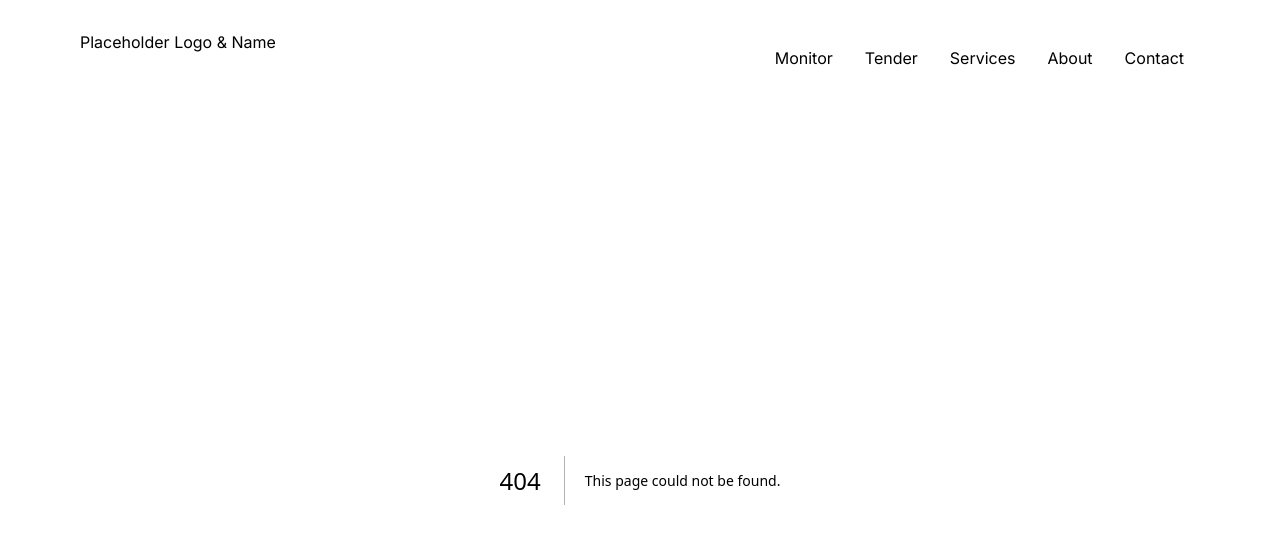
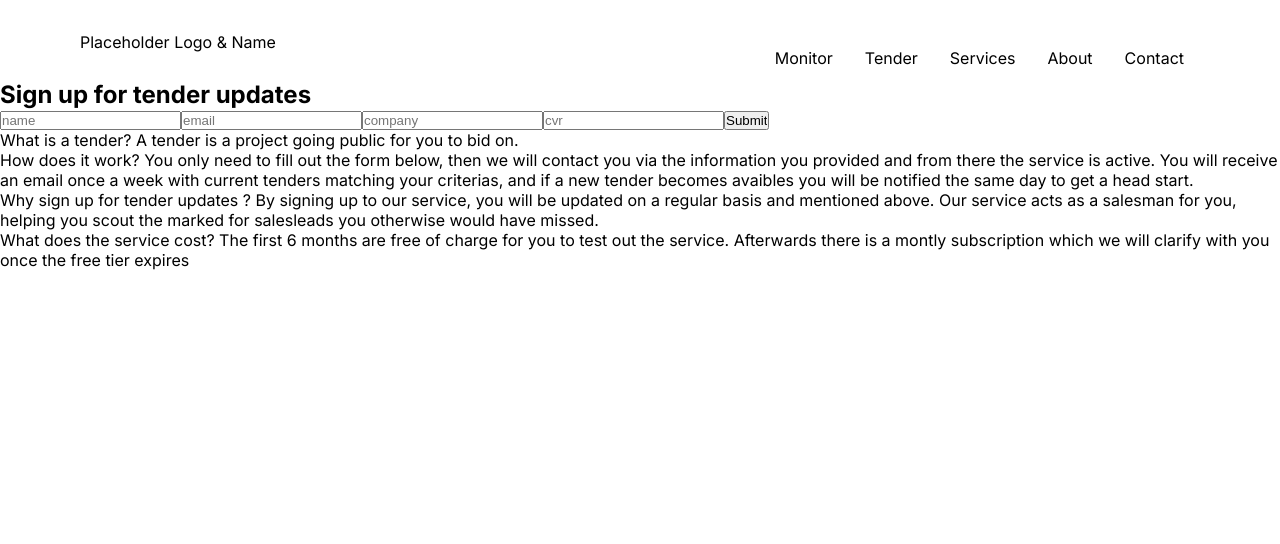
Before and after one commit to BroeDaniel/TenderTask, a Next.js app: page /monitor in a window 1280 px wide. Before the commit this address had no page. Shown: the top 544 px of the page. Built offline with nearby package versions, Linux system fonts and the light colour scheme.

Commit message:
adding react hook form and initial test of working on monitor page

```diff
--- a/package.json
+++ b/package.json
@@ -17,6 +17,7 @@
     "next": "13.4.12",
     "react": "18.2.0",
     "react-dom": "18.2.0",
+    "react-hook-form": "^7.45.2",
     "typescript": "5.1.6"
   }
 }
--- /dev/null
+++ b/src/app/monitor/page.tsx
@@ -0,0 +1,53 @@
+'use client';
+import React from 'react';
+import { useForm } from 'react-hook-form';
+
+export default function MonitorPage() {
+  const {
+    register,
+    handleSubmit,
+    formState: { errors },
+  } = useForm();
+
+  const onSubmit = (data: any) => console.log(data);
+
+  return (
+    <div>
+      <h2>Sign up for tender updates</h2>
+      <section>
+        <form onSubmit={handleSubmit(onSubmit)}>
+          <input placeholder='name' {...register('name', { required: true })} />
+          {errors.name && <span>The name is required</span>}
+          <input placeholder='email' {...register('email')} />
+          <input placeholder='company' {...register('company')} />
+          <input placeholder='cvr' {...register('cvr')} />
+          <input type='submit' />
+        </form>
+      </section>
+      <section>
+        <p>
+          What is a tender? A tender is a project going public for you to bid
+          on.
+        </p>
+        <p>
+          How does it work? You only need to fill out the form below, then we
+          will contact you via the information you provided and from there the
+          service is active. You will receive an email once a week with current
+          tenders matching your criterias, and if a new tender becomes avaibles
+          you will be notified the same day to get a head start.
+        </p>
+        <p>
+          Why sign up for tender updates ? By signing up to our service, you
+          will be updated on a regular basis and mentioned above. Our service
+          acts as a salesman for you, helping you scout the marked for
+          salesleads you otherwise would have missed.
+        </p>
+        <p>
+          What does the service cost? The first 6 months are free of charge for
+          you to test out the service. Afterwards there is a montly subscription
+          which we will clarify with you once the free tier expires
+        </p>
+      </section>
+    </div>
+  );
+}
```
Also changed, not shown: 1 other file (tests, documents, lock files or other folders).
